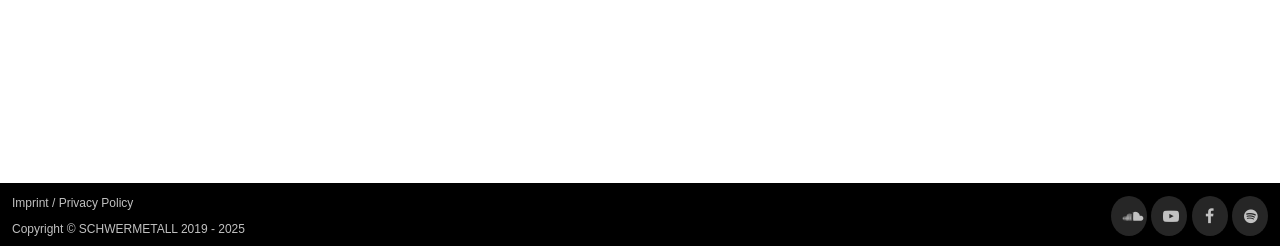
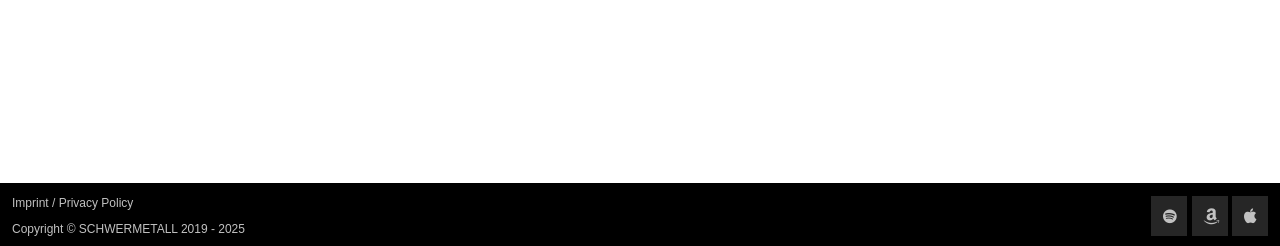
Before and after one commit to schwermetallband/schwermetallband.github.io, a plain HTML site: page html/en.html in a window 1280 px wide. Shown: the part 552-798 px from the top of the page. Drawn offline with Linux system fonts and the light colour scheme.

Commit message:
update footer
update footer

```diff
--- a/css/schwermetallband.css
+++ b/css/schwermetallband.css
@@ -383,16 +383,14 @@ footer {
     width: 2.25em;
     text-align: center;
     text-decoration: none;
-    border-radius: 50%;
 }
 .fa:hover {
-    color: #000;
+	color: #000;
 	background-color: #c1c1c1;
 }
-.fa-soundcloud,
-.fa-youtube-play,
-.fa-facebook,
-.fa-spotify {
+.fa-spotify,
+.fa-amazon,
+.fa-apple {
 	color: #c1c1c1;
 	background: #262626;
 }
--- a/html/en.html
+++ b/html/en.html
@@ -500,10 +500,9 @@
 <footer>
 
  <div class="smLinks">
-   <a class="fa fa-soundcloud" href="https://soundcloud.com/schwermetallband" target="_blank" rel="noopener" title="go to schwermetall soundcloud page"></a>
-   <a class="fa fa-youtube-play" href="https://www.youtube.com/channel/UClQZbsrnKnc4sAat5GN1SFg" target="_blank" rel="noopener" title="go to schwermetall youtube channel"></a>
-   <a class="fa fa-facebook" href="https://www.facebook.com/schwermetallband" target="_blank" rel="noopener" title="go to schwermetall facebook page"></a>
-   <a class="fa fa-spotify" href="https://open.spotify.com/album/6slvycmecgPunaHD5LcT25?si=W3zWRoSOTNuZfS0MsdQTbw" target="_blank" rel="noopener" title="go to schwermetall spotify page"></a>
+   <a class="fa fa-spotify" href="https://open.spotify.com/intl-de/artist/0ED46wlaSPNmhbPAoMAdgN" target="_blank" rel="noopener" title="go to schwermetall spotify"></a>
+   <a class="fa fa-amazon" href="https://www.amazon.de/music/player/artists/B08WJT1653/schwermetall" target="_blank" rel="noopener" title="go to schwermetall amazon music"></a>
+   <a class="fa fa-apple" href="https://music.apple.com/de/artist/schwermetall/1553494439" target="_blank" rel="noopener" title="go to schwermetall apple music"></a>
 </div>
  <div class="contImprCopyr">
   <div class="contactImprint">
```
Also changed, not shown: index.html (+3 -4 lines).
